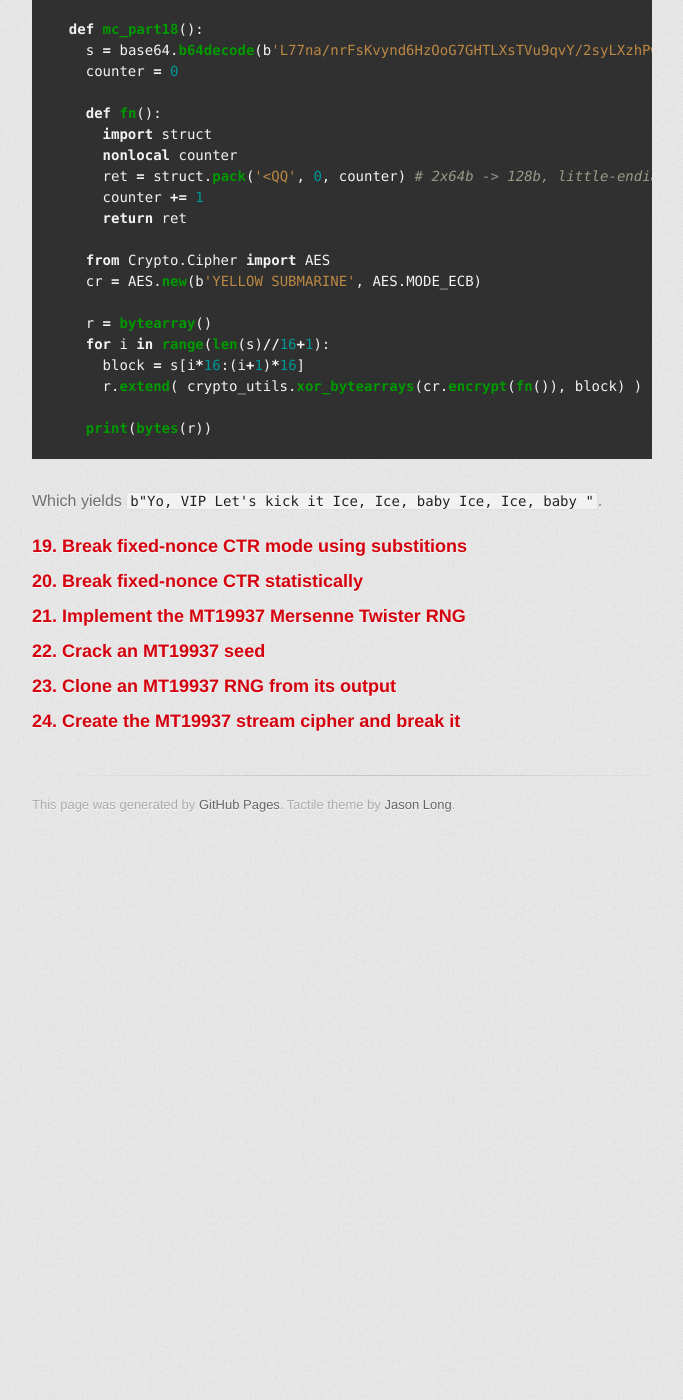
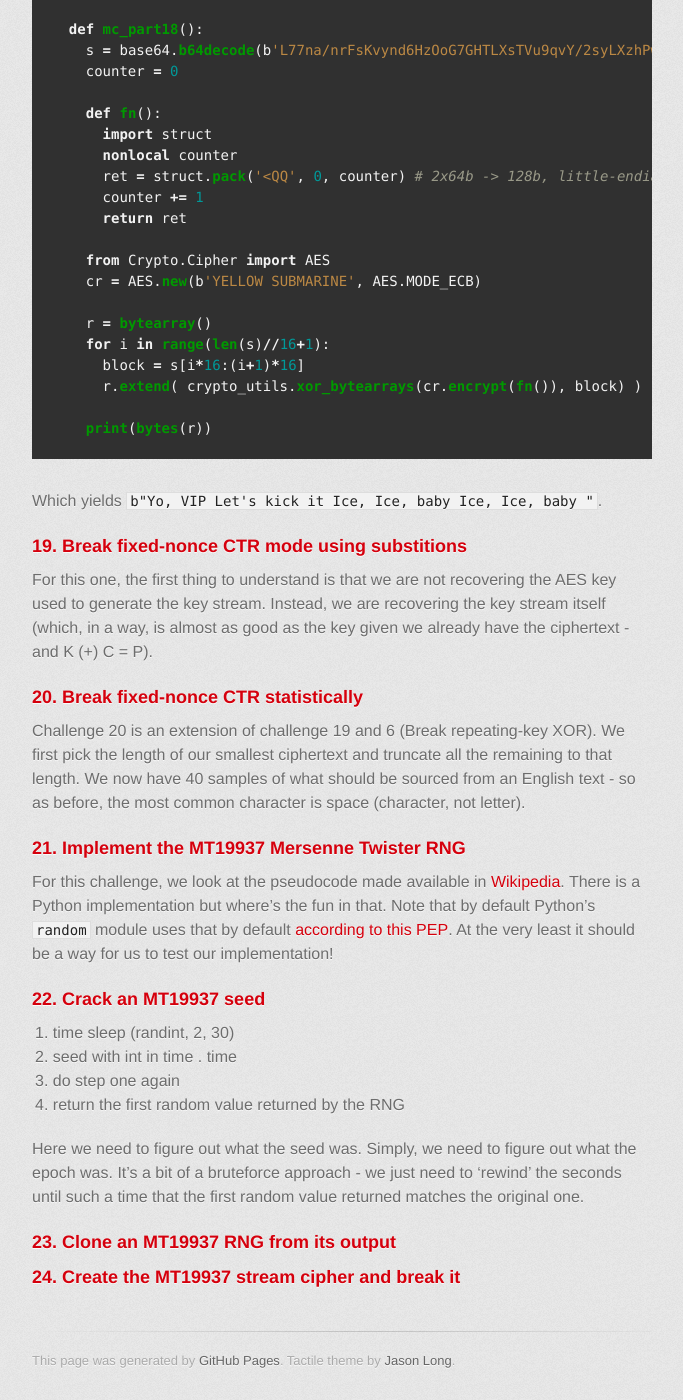
Before and after one commit to axiomiety/axiomiety.github.io, a Jekyll site: the page built from writeups/cryptopals3.markdown, in a window 1280 px wide and 1400 px high, scrolled down 1936 px. Shown: the whole window, without its empty margins (298-981 px from the left). Built offline with Jekyll 4.4.1, drawn with Linux system fonts in a browser that asks for light colours; nearby versions of some CDN libraries; some web fonts are replaced; before the commit the page ends 2780 px from its top, so only the background shows below that.

Commit message:
cryptopals

```diff
--- a/writeups/cryptopals3.markdown
+++ b/writeups/cryptopals3.markdown
@@ -99,11 +99,24 @@ Which yields `b"Yo, VIP Let's kick it Ice, Ice, baby Ice, Ice, baby "`.
 
 ### 19. Break fixed-nonce CTR mode using substitions ###
 
+For this one, the first thing to understand is that we are not recovering the AES key used to generate the key stream. Instead, we are recovering the key stream itself (which, in a way, is almost as good as the key given we already have the ciphertext - and K (+) C = P).
+
 ### 20. Break fixed-nonce CTR statistically ###
+
+Challenge 20 is an extension of challenge 19 and 6 (Break repeating-key XOR). We first pick the length of our smallest ciphertext and truncate all the remaining to that length. We now have 40 samples of what should be sourced from an English text - so as before, the most common character is space (character, not letter).
 
 ### 21. Implement the MT19937 Mersenne Twister RNG ###
 
+For this challenge, we look at the pseudocode made available in [Wikipedia]( https://en.wikipedia.org/wiki/Mersenne_Twister#Pseudocode). There is a Python implementation but where's the fun in that. Note that by default Python's `random` module uses that by default [according to this PEP](http://legacy.python.org/dev/peps/pep-0504/). At the very least it should be a way for us to test our implementation!
+
 ### 22. Crack an MT19937 seed ###
+
+1. time sleep (randint, 2, 30)
+2. seed with int in time . time
+3. do step one again
+4. return the first random value returned by the RNG
+
+Here we need to figure out what the seed was. Simply, we need to figure out what the epoch was. It's a bit of a bruteforce approach - we just need to 'rewind' the seconds until such a time that the first random value returned matches the original one.
 
 ### 23. Clone an MT19937 RNG from its output ###
 
```
